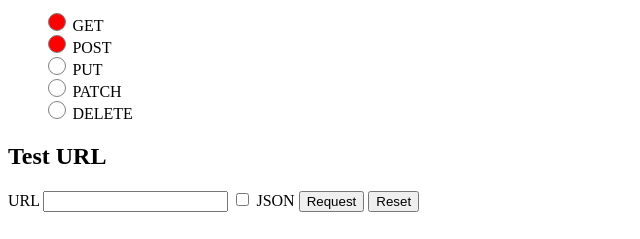
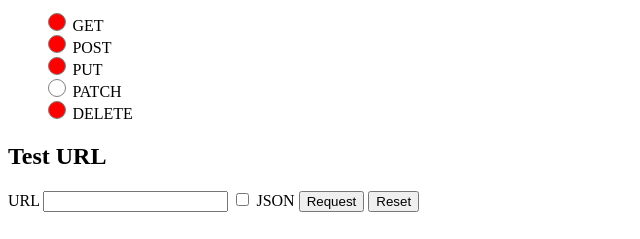
Before and after one commit to GiDW/request-js, a website: page test.html in a window 1280 px wide. Both pictures are taken after a click on the button "Run standard tests". Shown: the part 151-390 px from the top of the page, 0-640 px from the left. Drawn offline with Linux system fonts and the light colour scheme; no server answers.

Commit message:
Added standard tests

```diff
--- a/test.html
+++ b/test.html
@@ -76,11 +76,8 @@
     <script>
     (function () {
         // TESTS
-        // GET    https://jsonplaceholder.typicode.com/posts/1
-        // POST   https://jsonplaceholder.typicode.com/posts
-        // PUT    https://jsonplaceholder.typicode.com/posts/1
-        // PATCH  https://jsonplaceholder.typicode.com/posts/1
-        // DELETE https://jsonplaceholder.typicode.com/posts/1
+        // https://reqres.in
+        // https://jsonplaceholder.typicode.com
 
         var inUrl, chkJson, txtResult
         var tstInGet, tstInPost, tstInPut, tstInPatch, tstInDelete
@@ -129,6 +126,9 @@
 
             tstRequests.push(runTestGet())
             tstRequests.push(runTestPost())
+            tstRequests.push(runTestPut())
+            tstRequests.push(runTestPatch())
+            tstRequests.push(runTestDelete())
         }
 
         function actionRequest () {
@@ -164,11 +164,11 @@
 
         function runTestGet () {
             var resultStr
-            resultStr = "{\n  \"userId\": 1,\n  \"id\": 1,\n  \"title\": \"sunt aut facere repellat provident occaecati excepturi optio reprehenderit\",\n  \"body\": \"quia et suscipit\\nsuscipit recusandae consequuntur expedita et cum\\nreprehenderit molestiae ut ut quas totam\\nnostrum rerum est autem sunt rem eveniet architecto\"\n}"
+            resultStr = '{\"page\":1,\"per_page\":6,\"total\":12,\"total_pages\":2,\"data\":[{\"id\":1,\"email\":\"george.bluth@reqres.in\",\"first_name\":\"George\",\"last_name\":\"Bluth\",\"avatar\":\"https://s3.amazonaws.com/uifaces/faces/twitter/calebogden/128.jpg\"},{\"id\":2,\"email\":\"janet.weaver@reqres.in\",\"first_name\":\"Janet\",\"last_name\":\"Weaver\",\"avatar\":\"https://s3.amazonaws.com/uifaces/faces/twitter/josephstein/128.jpg\"},{\"id\":3,\"email\":\"emma.wong@reqres.in\",\"first_name\":\"Emma\",\"last_name\":\"Wong\",\"avatar\":\"https://s3.amazonaws.com/uifaces/faces/twitter/olegpogodaev/128.jpg\"},{\"id\":4,\"email\":\"eve.holt@reqres.in\",\"first_name\":\"Eve\",\"last_name\":\"Holt\",\"avatar\":\"https://s3.amazonaws.com/uifaces/faces/twitter/marcoramires/128.jpg\"},{\"id\":5,\"email\":\"charles.morris@reqres.in\",\"first_name\":\"Charles\",\"last_name\":\"Morris\",\"avatar\":\"https://s3.amazonaws.com/uifaces/faces/twitter/stephenmoon/128.jpg\"},{\"id\":6,\"email\":\"tracey.ramos@reqres.in\",\"first_name\":\"Tracey\",\"last_name\":\"Ramos\",\"avatar\":\"https://s3.amazonaws.com/uifaces/faces/twitter/bigmancho/128.jpg\"}],\"ad\":{\"company\":\"StatusCode Weekly\",\"url\":\"http://statuscode.org/\",\"text\":\"A weekly newsletter focusing on software development, infrastructure, the server, performance, and the stack end of things.\"}}'
             tstInGet.classList.add('test-indicator-progress')
             return RequestJs(
                 {
-                    url: 'https://jsonplaceholder.typicode.com/posts/1',
+                    url: 'https://reqres.in/api/users',
                     timeout: 2000
                 },
                 function (error, result) {
@@ -189,21 +189,19 @@
         function runTestPost () {
             var postData, resultStr
             postData = {
-                lol: 12,
-                abc: 'abc'
+                'email': 'eve.holt@reqres.in',
+                'password': 'pistol'
             }
-            resultStr = "{\n  \"lol\": 12,\n  \"abc\": \"abc\",\n  \"id\": 101\n}"
+            resultStr = '{\"id\":4,\"token\":\"QpwL5tke4Pnpja7X4\"}'
             tstInPost.classList.add('test-indicator-progress')
             return RequestJs(
                 {
-                    url: 'https://jsonplaceholder.typicode.com/posts',
+                    url: 'https://reqres.in/api/register',
                     method: 'POST',
-                    data: JSON.stringify(postData),
-                    timeout: 10000
+                    data: JSON.stringify(postData)
                 },
                 function (error, result) {
                     tstInPost.classList.remove('test-indicator-progress')
-                    console.log('POST\n', error, result)
                     if (error) {
                         tstInPost.classList.add('test-indicator-bad')
                     } else {
@@ -211,6 +209,100 @@
                             tstInPost.classList.add('test-indicator-good')
                         } else {
                             tstInPost.classList.add('test-indicator-bad')
+                        }
+                    }
+                }
+            )
+        }
+
+        function runTestPut() {
+            var putData
+            putData = {
+                'name': 'morpheus',
+                'job': 'zion resident'
+            }
+            tstInPut.classList.add('test-indicator-progress')
+            return RequestJs(
+                {
+                    url: 'https://reqres.in/api/users/2',
+                    method: 'PUT',
+                    data: JSON.stringify(putData)
+                },
+                function (error, result) {
+                    var obj
+                    tstInPut.classList.remove('test-indicator-progress')
+                    if (error) {
+                        tstInPut.classList.add('test-indicator-bad')
+                    } else {
+                        try {
+                            obj = JSON.parse(result.data)
+                        } catch (e) {
+                            tstInPut.classList.add('test-indicator-bad')
+                        }
+                        if (obj &&
+                            obj['name'] === 'morpheus' &&
+                            obj['job'] === 'zion resident') {
+                            tstInPut.classList.add('test-indicator-good')
+                        } else {
+                            tstInPut.classList.add('test-indicator-bad')
+                        }
+                    }
+                }
+            )
+        }
+
+        function runTestPatch () {
+            var putData
+            putData = {
+                'name': 'morpheus',
+                'job': 'zion resident'
+            }
+            tstInPatch.classList.add('test-indicator-progress')
+            return RequestJs(
+                {
+                    url: 'https://reqres.in/api/users/2',
+                    method: 'PUT',
+                    data: JSON.stringify(putData)
+                },
+                function (error, result) {
+                    var obj
+                    tstInPatch.classList.remove('test-indicator-progress')
+                    if (error) {
+                        tstInPut.classList.add('test-indicator-bad')
+                    } else {
+                        try {
+                            obj = JSON.parse(result.data)
+                            if (obj &&
+                                obj['name'] === 'morpheus' &&
+                                obj['job'] === 'zion resident') {
+                                tstInPatch.classList.add('test-indicator-good')
+                            } else {
+                                tstInPatch.classList.add('test-indicator-bad')
+                            }
+                        } catch (e) {
+                            tstInPatch.classList.add('test-indicator-bad')
+                        }
+                    }
+                }
+            )
+        }
+
+        function runTestDelete () {
+            tstInDelete.classList.add('test-indicator-progress')
+            return RequestJs(
+                {
+                    url: 'https://reqres.in/api/users/2',
+                    method: 'DELETE'
+                },
+                function (error, result) {
+                    tstInDelete.classList.remove('test-indicator-progress')
+                    if (error) {
+                        tstInDelete.classList.add('test-indicator-bad')
+                    } else {
+                        if (result.status === 204) {
+                            tstInDelete.classList.add('test-indicator-good')
+                        } else {
+                            tstInDelete.classList.add('test-indicator-bad')
                         }
                     }
                 }
```
